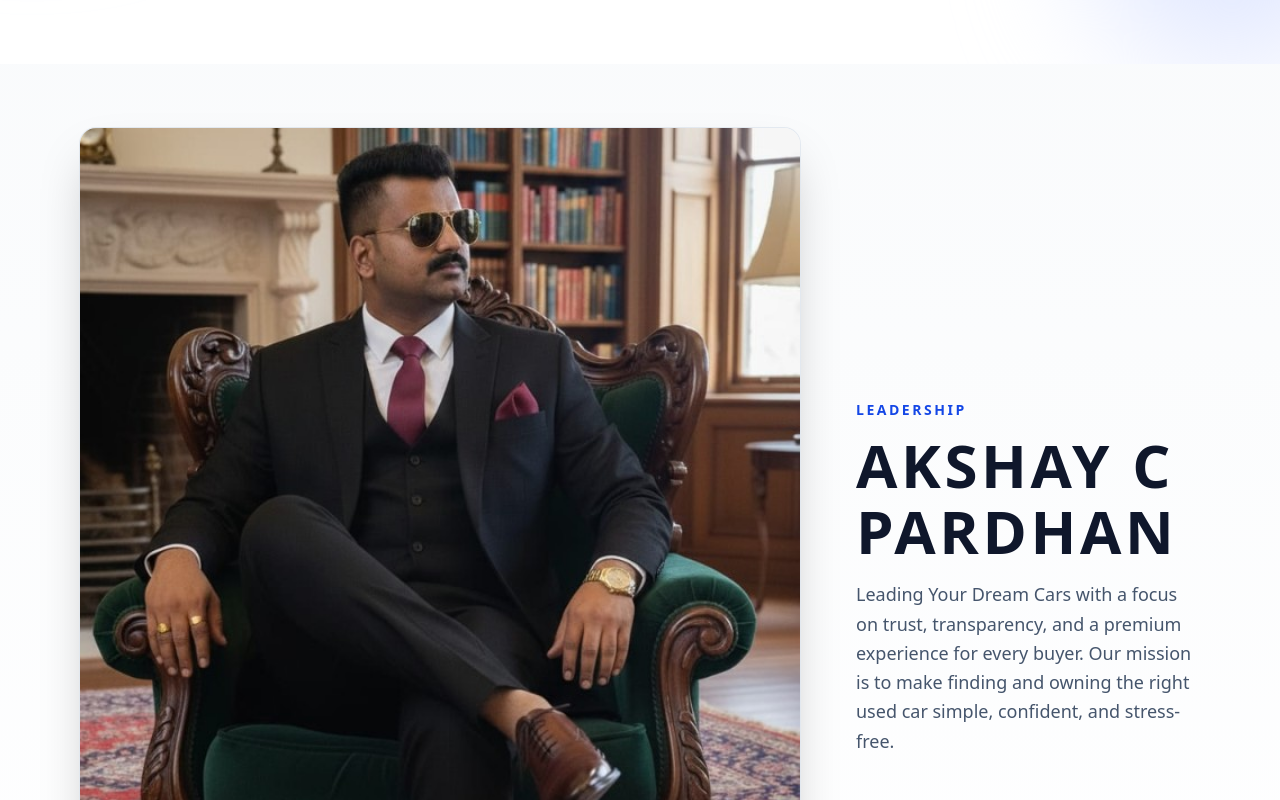
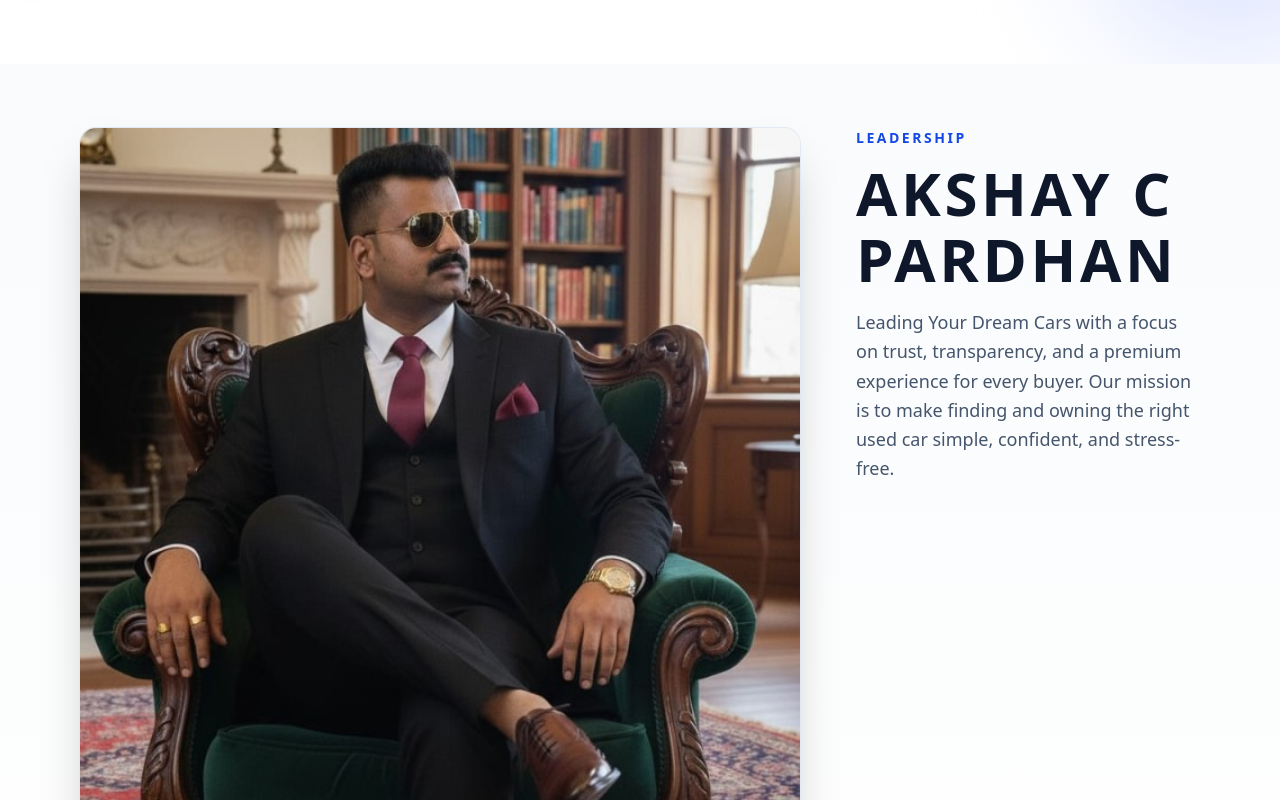
Before and after one commit to punelokmedia/yourdremcar, a Next.js app in the folder frontend/: page /about-us in a window 1280 px wide. Shown: the part 560-1360 px from the top of the page. Built offline with nearby package versions, Linux system fonts and the light colour scheme.

Commit message:
commint changes

```diff
--- a/frontend/app/about-us/page.js
+++ b/frontend/app/about-us/page.js
@@ -120,7 +120,7 @@ export default function AboutUsPage() {
         className="border-b border-slate-200 bg-gradient-to-b from-slate-50/80 to-white"
       >
         <div className="mx-auto max-w-6xl px-4 py-14 md:py-16">
-          <div className="flex flex-col items-center gap-10 md:flex-row md:items-center md:gap-12 lg:gap-14">
+          <div className="flex flex-col items-center gap-10 md:flex-row md:items-start md:gap-12 lg:gap-14">
             <div className="relative aspect-[4/5] w-full max-w-[min(98vw,520px)] shrink-0 overflow-hidden rounded-2xl shadow-2xl ring-1 ring-slate-200/90 sm:max-w-[580px] md:max-w-[min(680px,58vw)] lg:max-w-[720px]">
               <Image
                 src="/akshay-c-pardhan.png"
@@ -131,7 +131,7 @@ export default function AboutUsPage() {
                 priority
               />
             </div>
-            <div className="max-w-xl text-center md:text-left">
+            <div className="max-w-xl text-center md:self-start md:text-left">
               <p className="text-sm font-semibold uppercase tracking-[0.18em] text-blue-700">
                 Leadership
               </p>
--- a/frontend/app/globals.css
+++ b/frontend/app/globals.css
@@ -1,17 +1,14 @@
 @import "tailwindcss";
 
-/* Mobile: avoid iOS/Android scroll fighting — one document scroller, stable viewport units */
+/* Single page scrollbar: do not set overflow-y on body (that + html height caused double scrollbars). */
 html {
   overflow-x: clip;
-  height: 100%;
   -webkit-text-size-adjust: 100%;
 }
 
 body {
-  min-height: 100%;
   min-height: 100dvh;
   overflow-x: clip;
-  overflow-y: auto;
   background-color: #ffffff;
   color: #0f172a;
   -webkit-font-smoothing: antialiased;
```
